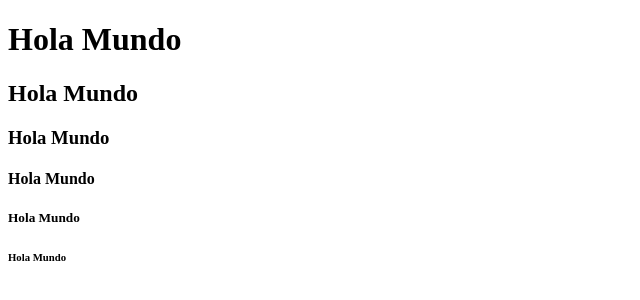
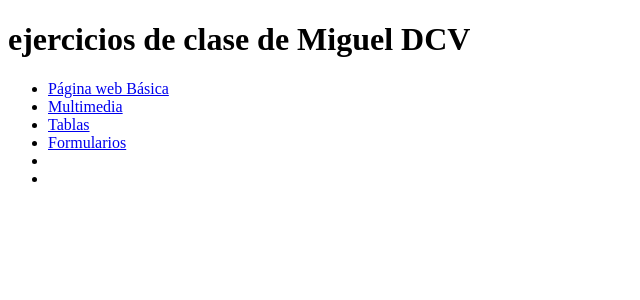
Before and after one commit to migueldelcura/1EVAL_HTMLyCSS_AW_2smrc_migueldelcura, a plain HTML site: page index.html in a window 1280 px wide. Shown: the whole page, without its empty margins (0-640 px from the left). Drawn offline with Linux system fonts and the light colour scheme.

Commit message:
modificado el menú de index.html

```diff
--- a/index.html
+++ b/index.html
@@ -5,15 +5,14 @@
     <title>Mi segunda web</title>
   </head>
   <body>
-    <header></header>
-    <main>
-      <h1>Hola Mundo</h1>
-      <h2>Hola Mundo</h2>
-      <h3>Hola Mundo</h3>
-      <h4>Hola Mundo</h4>
-      <h5>Hola Mundo</h5>
-      <h6>Hola Mundo</h6>
-    </main>
-    <footer></footer>
+    <h1>ejercicios de clase de Miguel DCV</h1>
+      <ul>
+        <li><a href="miprimeraweb2/index.html">Página web Básica</a></li>
+        <li><a href="multimedia/multimedia.html">Multimedia</a></li>
+        <li><a href="tablas/tablas.html">Tablas</a></li>
+        <li><a href="formularios/formularios.html">Formularios</a></li>
+        <li></li>
+        <li></li>
+      </ul>
   </body>
 </html>
```
Also changed, not shown: index2.html (deleted, +0 -19 lines), multimedia/multimedia.html (+0 -1 lines), formularios/formularios.html (added).
